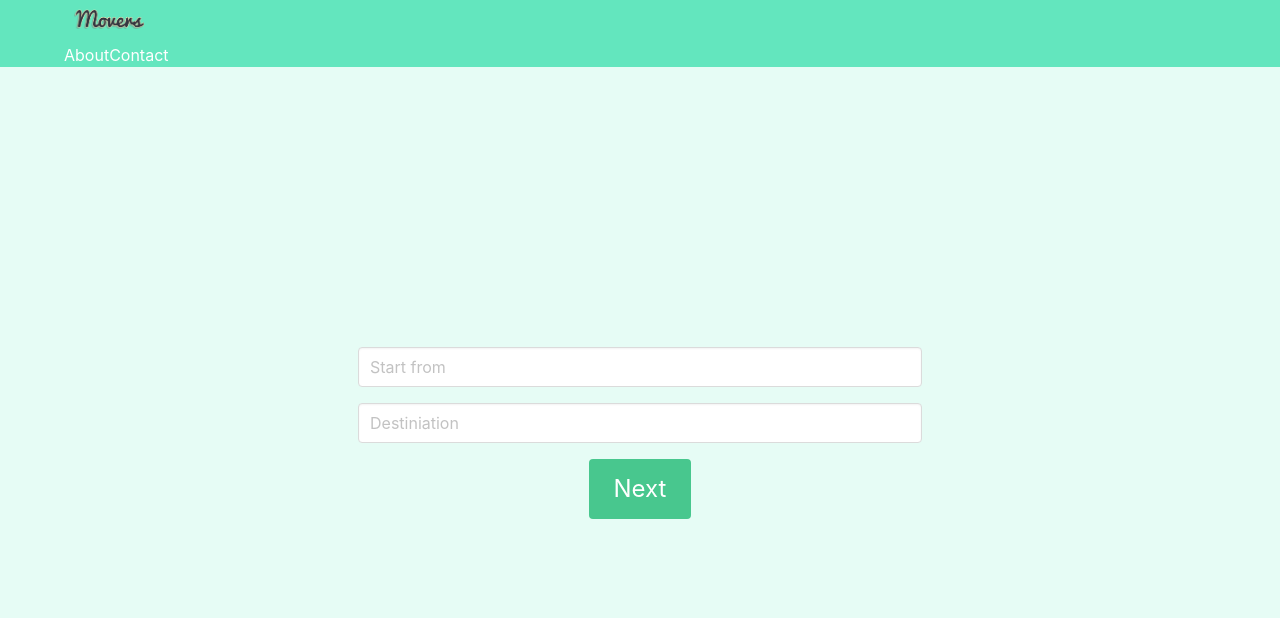
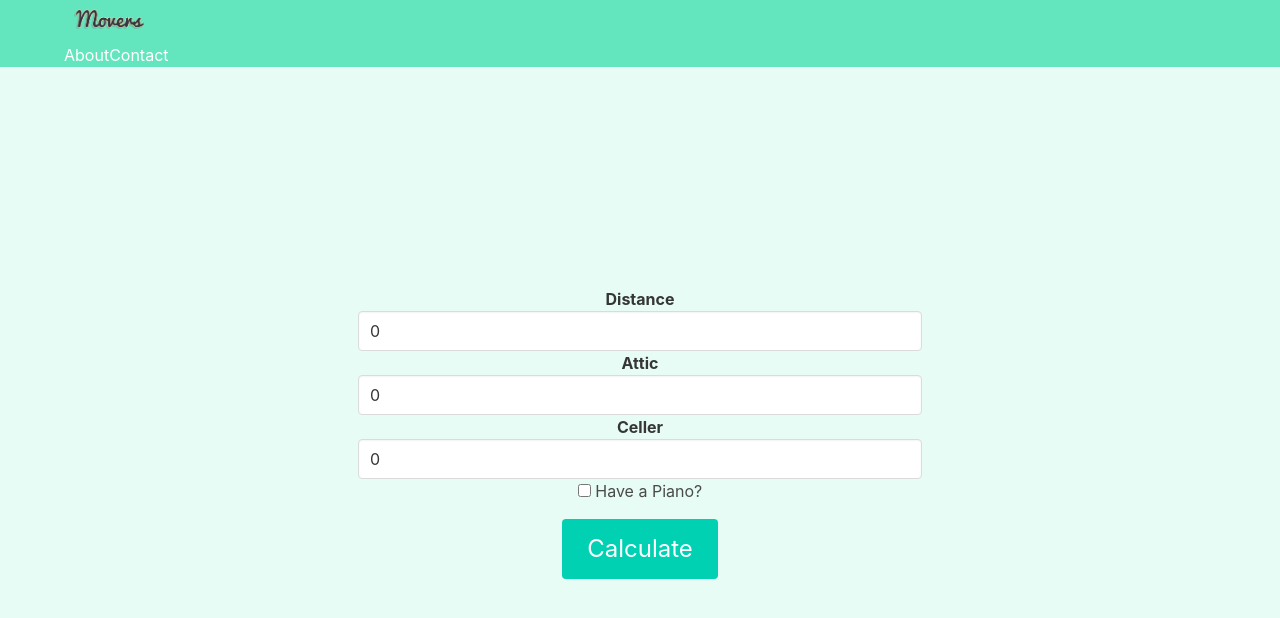
Before and after one commit to rajibahmed/moveit-ui, a Vue app: page /top in a window 1280 px wide. Shown: the top 618 px of the page. Built offline with nearby package versions, Linux system fonts and the light colour scheme.

Commit message:
Add pretty input component.

```diff
--- a/src/components/Home.vue
+++ b/src/components/Home.vue
@@ -1,18 +1,18 @@
 <template>
   <div class="home content">
-    <component :is="currentView"></component>
+    <component :is="currentView"  ></component>
   </div>
 </template>
 
 <script>
-import DistanceMap from './DistanceMap'
+import MoveForm from './MoveForm'
 
 export default {
   name: 'home',
   data () {
     return {
       show: true,
-      currentView: DistanceMap
+      currentView: MoveForm
     }
   },
   methods: {
--- a/src/components/MoveForm.vue
+++ b/src/components/MoveForm.vue
@@ -1,33 +1,38 @@
 <template>
-  <div class="content">
-    <p>
-      <input v-model.number="distance" type="range" min="0" max="1000">
-      <span>{{ distance }}</span>
-    </p>
-    <p>
-      <input v-model.number="volume_living" type="range" min="0" max="1000">
-      <span>{{ volume_living }}</span>
-    </p>
-    <p>
-      <input v-model.number="volume_storage" type="range" min="0" max="1000">
-      <span>{{ volume_storage }}</span>
-    </p>
-    <p>
+  <div class="columns">
+    <div class="column is-half is-offset-one-quarter">
+      <pretty-input labelName="Distance">
+        <input class="input" v-model.number="distance" type="number" min="0" max="10000">
+      </pretty-input>
+
+      <pretty-input labelName="Attic">
+        <input class="input" v-model.number="volume_living" type="number" min="0" max="1000">
+      </pretty-input>
+
+      <pretty-input labelName="Celler">
+        <input class="input" v-model.number="volume_storage" type="number" min="0" max="1000">
+      </pretty-input>
+
+      <p>
       <label class="checkbox">
-        <input v-model="has_piano" type="checkbox">
-        Have a Piano?
+        <input v-model="has_piano" type="checkbox"> Have a Piano?
       </label>
-      {{ has_piano }}
-    </p>
-    <button @click="save()" class="button is-large is-primary">Calculate</button>
+      </p>
+
+      <button @click="save()" class="button is-large is-primary">Calculate</button>
+    </div>
   </div>
 </template>
 
 <script>
+import PrettyInput from './PrettyInput'
+
 const store = window.localStorage
 
 export default {
   name: 'move-form',
+  props: ['distance-data'],
+  components: { PrettyInput },
   data () {
     let data = JSON.parse(store.getItem('data'))
 
--- /dev/null
+++ b/src/components/PrettyInput.vue
@@ -0,0 +1,17 @@
+<template>
+  <div class="control is-horizontal">
+    <div class="control-label">
+      <label class="label">{{ labelName }}</label>
+    </div>
+    <div class="control">
+      <slot></slot>
+    </div>
+  </div>
+</template>
+
+<script>
+  export default {
+    props: ['labelName'],
+    name: 'pretty-input'
+  }
+</script>
```
